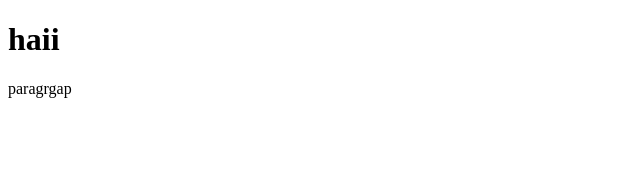
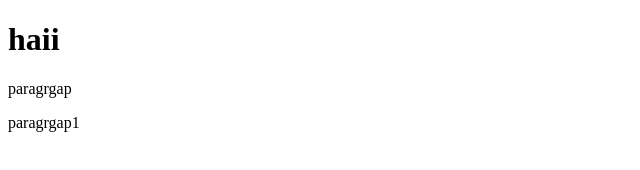
Before and after one commit to fajar-rafsan/wpu-git-test2, a plain HTML site: page index.html in a window 1280 px wide. Shown: the whole page, without its empty margins (0-640 px from the left). Drawn offline with Linux system fonts and the light colour scheme.

```diff
--- a/index.html
+++ b/index.html
@@ -8,5 +8,6 @@
 <body>
     <h1>haii</h1>
     <p>paragrgap</p>
+    <p>paragrgap1</p>
 </body>
 </html>
```
